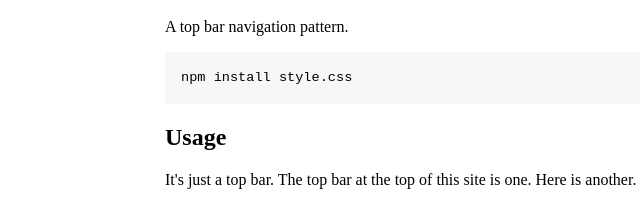
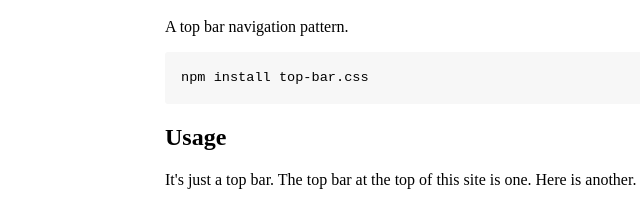
Before and after one commit to ungoldman/top-bar.css, a website: page index.html in a window 1280 px wide. Shown: the part 139-342 px from the top of the page, 139-779 px from the left. Drawn offline with nearby package versions, Linux system fonts and the light colour scheme.

Commit message:
fix a word

```diff
--- a/index.html
+++ b/index.html
@@ -26,7 +26,7 @@
 <body>
 
 <nav class="top-bar">
-  <a href="/" class="top-bar-title">top-bar.css</a>
+  <a class="top-bar-title">top-bar.css</a>
 
   <div class="top-bar-right">
     <a class="top-bar-link" href="https://github.com/ngoldman/top-bar.css/">
@@ -41,7 +41,7 @@
 
 <p>A top bar navigation pattern.</p>
 
-<pre><code>npm install style.css</code></pre>
+<pre><code>npm install top-bar.css</code></pre>
 
 <h2>Usage</h2>
 
```
